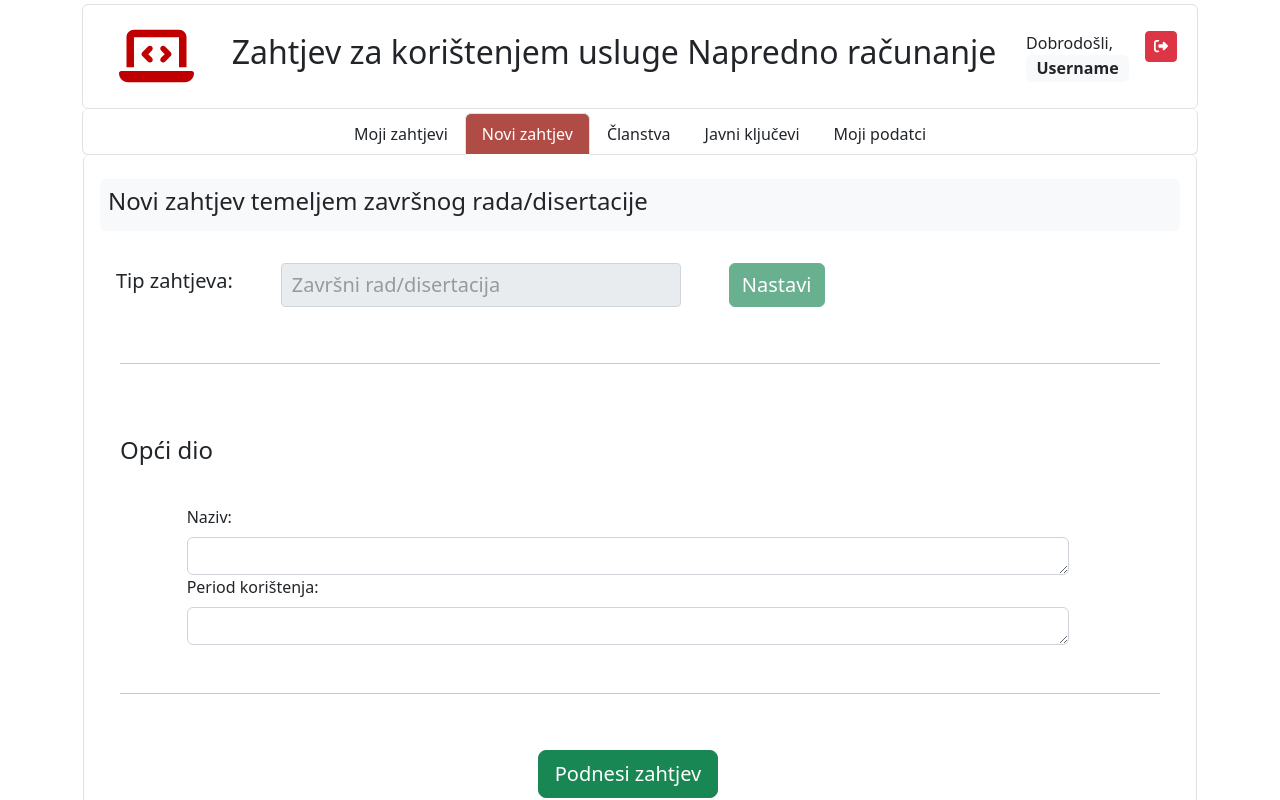
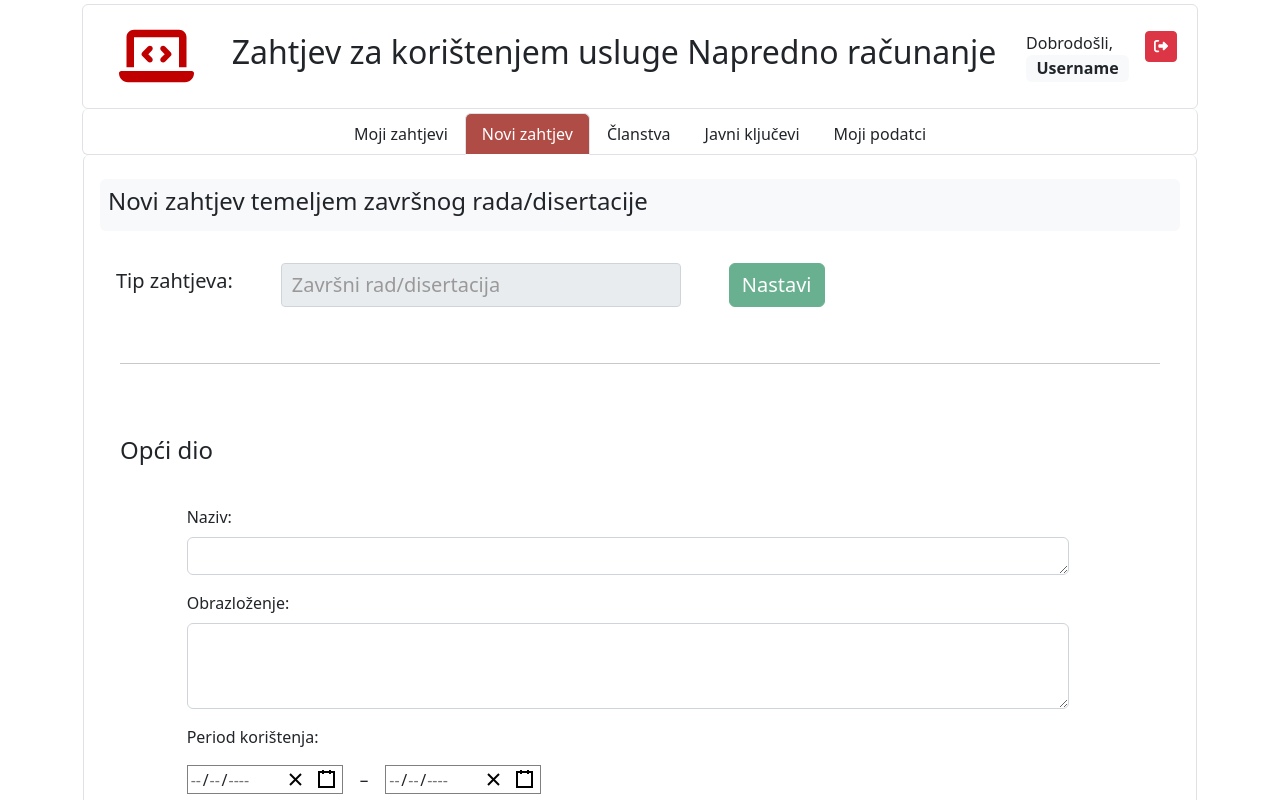
Before and after one commit to vrdel/hrzoo-hpc-users-front, a React (Vite) app in the folder hrzoosignup/frontend/: page /ui/novi-zahtjev/zavrsni-rad in a window 1280 px wide. Shown: the top 800 px of the page. Built offline with nearby package versions, Linux system fonts and the light colour scheme.

Commit message:
install react-date-picker and have initial render on general request page

```diff
--- a/hrzoosignup/frontend/package.json
+++ b/hrzoosignup/frontend/package.json
@@ -30,9 +30,11 @@
     "css-loader": "^6.7.3",
     "eslint-plugin-react": "^7.32.2",
     "eslint-plugin-react-hooks": "^4.6.0",
+    "polyfill": "^0.1.0",
     "postcss": "^8.4.21",
     "postcss-loader": "^7.1.0",
     "react": "^18.2.0",
+    "react-date-picker": "^9.2.0",
     "react-dom": "^18.2.0",
     "react-helmet-async": "^1.3.0",
     "react-hook-form": "^7.43.7",
--- a/hrzoosignup/frontend/src/pages/new-requests/general.jsx
+++ b/hrzoosignup/frontend/src/pages/new-requests/general.jsx
@@ -1,8 +1,15 @@
-import React from 'react'
+import React, { useState } from 'react'
 import RequestHorizontalRuler from '../../components/RequestHorizontalRuler';
-import { Col, Row, Button, Label, Input } from 'reactstrap';
+import { Col, Row, Button, Label  } from 'reactstrap';
+import DatePicker from 'react-date-picker';
+import 'react-date-picker/dist/DatePicker.css';
+import 'react-calendar/dist/Calendar.css';
+
 
 const GeneralRequest = () => {
+  const [fromDate, setFromDate] = useState(undefined)
+  const [toDate, setToDate] = useState(undefined)
+
   return (
     <>
       <RequestHorizontalRuler />
@@ -31,24 +38,39 @@ const GeneralRequest = () => {
         <Col>
         </Col>
       </Row>
-      <Row>
+      <Row className="mt-3">
         <Col md={{size: 10, offset: 1}}>
+          <Label
+            htmlFor="requestExplain"
+            aria-label="requestExplain"
+            className="mr-2 text-right form-label">
+            Obrazloženje:
+          </Label>
+          <textarea
+            id="requestExplain"
+            aria-label="requestExplain"
+            type="text"
+            className="form-control"
+            rows="3"
+            required={true}
+          />
+        </Col>
+        <Col>
+        </Col>
+      </Row>
+      <Row className="mt-3">
+        <Col md={{size: 5, offset: 1}}>
           <Label
             htmlFor="requestName"
             aria-label="requestName"
             className="mr-2 text-right form-label">
             Period korištenja:
           </Label>
-          <textarea
-            id="requestName"
-            aria-label="requestName"
-            type="text"
-            className="form-control"
-            rows="1"
-            required={true}
-          />
         </Col>
-        <Col>
+        <Col md={{size: 10, offset: 1}} style={{whiteSpace: 'nowrap'}}>
+          <DatePicker className="mt-2 me-3" onChange={setFromDate} />
+          {'\u2212'}
+          <DatePicker className="ms-3" onChange={setFromDate} />
         </Col>
       </Row>
       <RequestHorizontalRuler />
```
